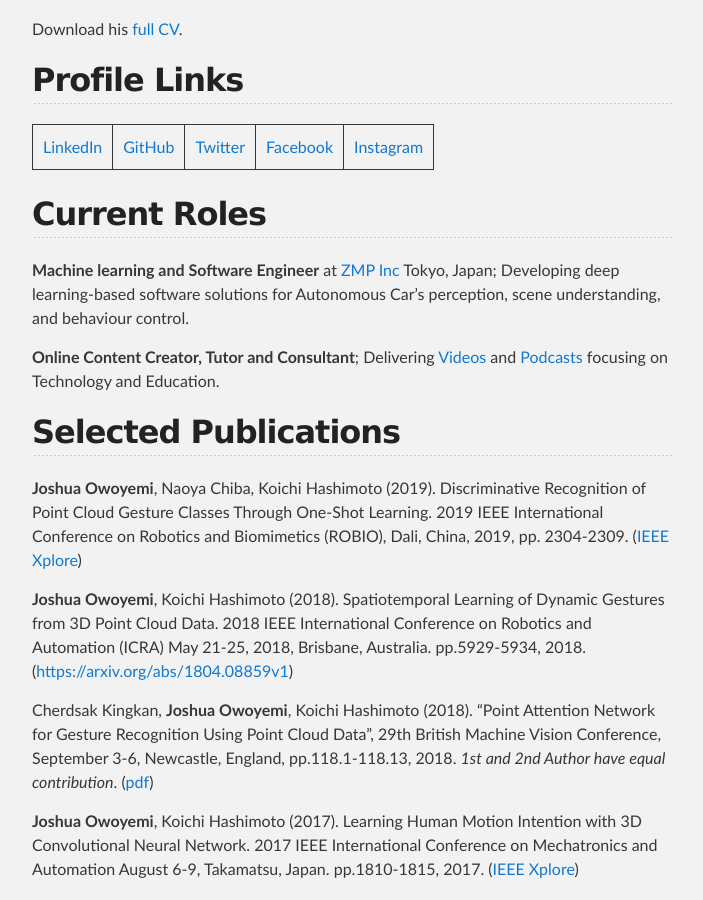
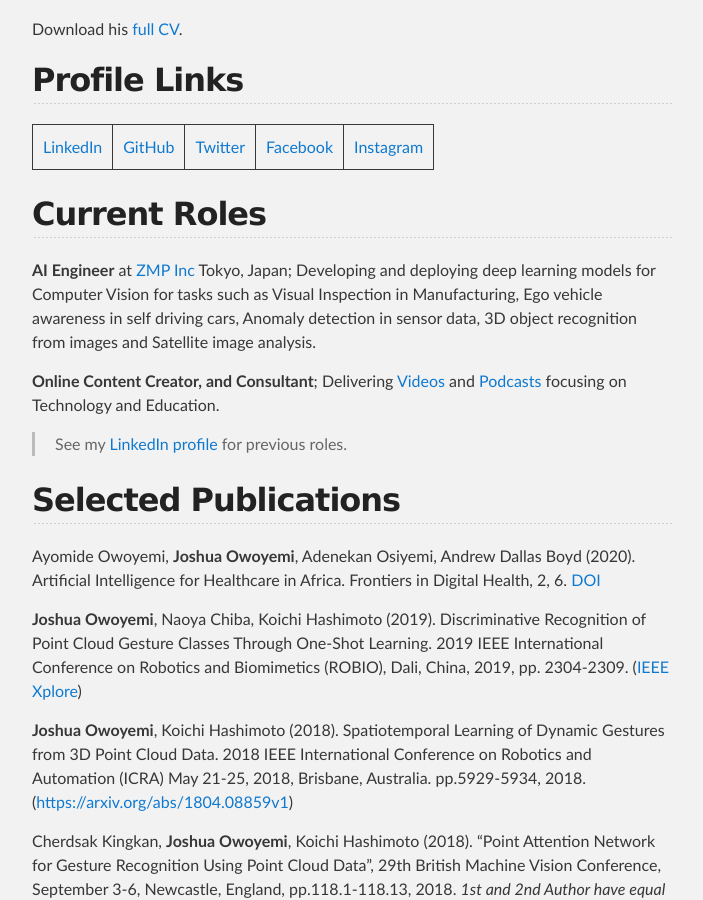
Before and after one commit to toluwajosh/toluwajosh.github.io, a Jekyll site: the page built from index.md, in a window 1280 px wide and 900 px high, scrolled down 474 px. Shown: the whole window, without its empty margins (288-991 px from the left). Built offline with Jekyll 4.4.1, drawn with Linux system fonts in a browser that asks for light colours.

Commit message:
update: Added instructions to readme Added new information to the index

```diff
--- a/index.md
+++ b/index.md
@@ -14,13 +14,17 @@ Download his [full CV](media/joshua_owoyemi_full_cv.pdf){:target="_blank"}.
 
 ## Current Roles
 
-**Machine learning and Software Engineer** at [ZMP Inc](https://www.zmp.co.jp/) Tokyo, Japan; Developing deep learning-based software solutions for Autonomous Car's perception, scene understanding, and behaviour control.
+**AI Engineer** at [ZMP Inc](https://www.zmp.co.jp/) Tokyo, Japan; Developing and deploying deep learning models for Computer Vision for tasks such as Visual Inspection in Manufacturing, Ego vehicle awareness in self driving cars, Anomaly detection in sensor data, 3D object recognition from images and Satellite image analysis.
 
-**Online Content Creator, Tutor and Consultant**; Delivering [Videos](https://www.youtube.com/channel/UCdNgkkleUb_npdGLgzzh_2g) and [Podcasts](https://anchor.fm/joshua-owoyemi) focusing on Technology and Education.
+**Online Content Creator, and Consultant**; Delivering [Videos](https://www.youtube.com/channel/UCdNgkkleUb_npdGLgzzh_2g) and [Podcasts](https://anchor.fm/joshua-owoyemi) focusing on Technology and Education.
+
+> See my [LinkedIn profile](https://www.linkedin.com/in/joshua-owoyemi/) for previous roles.
 
 <!-- See past roles.. -->
 
 ## Selected Publications
+
+Ayomide Owoyemi, **Joshua Owoyemi**, Adenekan Osiyemi, Andrew Dallas Boyd (2020). Artificial Intelligence for Healthcare in Africa. Frontiers in Digital Health, 2, 6. [DOI](https://doi.org/10.3389/fdgth.2020.00006)
 
 **Joshua Owoyemi**, Naoya Chiba, Koichi Hashimoto (2019). Discriminative Recognition of Point Cloud Gesture Classes Through One-Shot Learning. 2019 IEEE International Conference on Robotics and Biomimetics (ROBIO), Dali, China, 2019, pp. 2304-2309. ([IEEE Xplore](https://ieeexplore.ieee.org/document/8961778))
 
```
Also changed, not shown: README.md.
